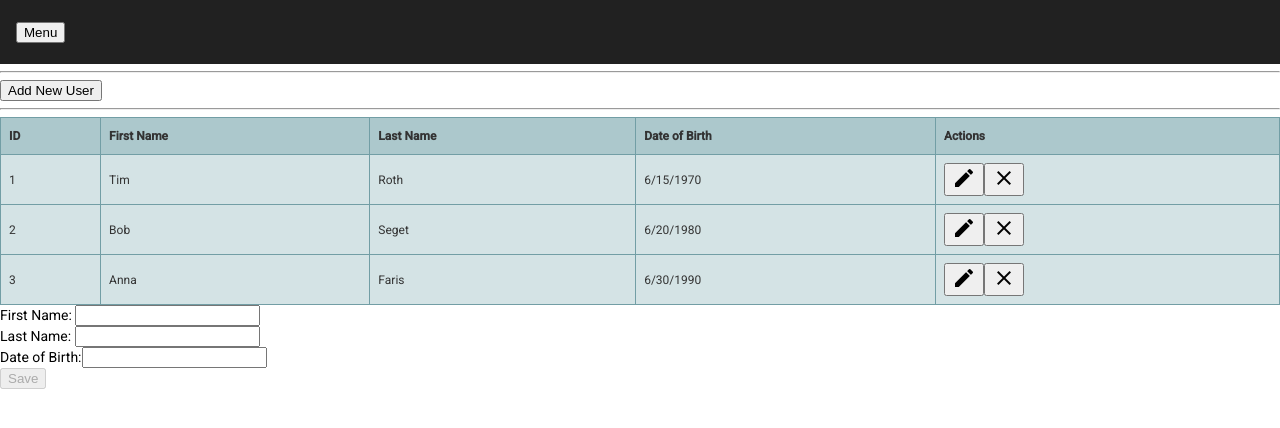
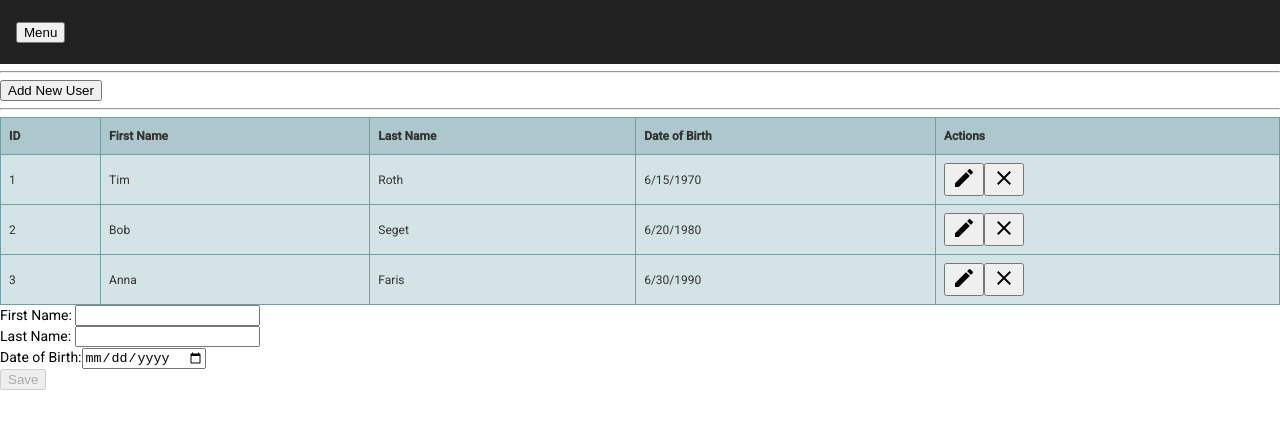
Before and after one commit to jo-vana/test-app, an Angular app: page /users/new in a window 1280 px wide. Shown: the top 428 px of the page. Built offline with nearby package versions, Linux system fonts and the light colour scheme.

Commit message:
Validation required input messages

```diff
--- a/src/app/users/create-user/create-user.component.html
+++ b/src/app/users/create-user/create-user.component.html
@@ -8,6 +8,11 @@
           formControlName="firstName"
           class="form-control"
           required>
+          <div
+              *ngIf="!profileForm.get('firstName').valid && profileForm.get('firstName').touched"
+              class="help-block">
+              <span>This field is required!</span>
+          </div>
       </div>
       <div class="form-group">
         <label for="last-name">Last Name: </label>
@@ -17,15 +22,25 @@
           formControlName="lastName"
           class="form-control"
           required>
+          <div
+              *ngIf="!profileForm.get('lastName').valid && profileForm.get('lastName').touched"
+              class="help-block">
+              <span>This field is required!</span>
+          </div>
       </div>
       <div class="form-group">
         <label for="date-of-birth">Date of Birth:</label>
         <input
-          type="text"
+          type="date"
           id="date-of-birth"
           formControlName="dateOfBirth"
           class="form-control"
           required>
+          <div
+              *ngIf="!profileForm.get('dateOfBirth').valid && profileForm.get('dateOfBirth').touched"
+              class="help-block">
+              <span>This field is required!</span>
+          </div>
       </div>
     <button type="submit" [disabled]="!profileForm.valid">Save</button>
 </form>
--- a/src/app/users/create-user/create-user.component.ts
+++ b/src/app/users/create-user/create-user.component.ts
@@ -1,6 +1,6 @@
 import { Component, OnInit } from '@angular/core';
 import { FormBuilder } from '@angular/forms';
-import { FormGroup, FormControl, Validators } from '@angular/forms';
+import { FormGroup, Validators } from '@angular/forms';
 import { UserService } from '../user.service';
 import { User } from 'src/app/user.model';
 import { ActivatedRoute, Router } from '@angular/router';
@@ -14,6 +14,8 @@ export class CreateUserComponent implements OnInit {
 
   profileForm: FormGroup;
   user: {id: number, firstName: string, lastName:string, dateOfBirth: string}
+  datePattern = "";
+
 
   constructor(private userService: UserService,
               private route: ActivatedRoute,
@@ -25,7 +27,7 @@ export class CreateUserComponent implements OnInit {
     this.profileForm = this.formBuilder.group({
       'firstName': ['',Validators.required],
       'lastName': ['',Validators.required],
-      'dateOfBirth': ['',Validators.required]
+      'dateOfBirth': ['',[Validators.required, Validators.pattern(this.datePattern)]]
     });
 
   }
--- a/src/app/users/edit-user/edit-user.component.html
+++ b/src/app/users/edit-user/edit-user.component.html
@@ -21,7 +21,7 @@
       <div class="form-group">
         <label for="date-of-birth">Date of Birth:</label>
         <input
-          type="text"
+          type="date"
           id="date-of-birth"
           formControlName="dateOfBirth"
           class="form-control"
--- a/src/app/users/edit-user/edit-user.component.ts
+++ b/src/app/users/edit-user/edit-user.component.ts
@@ -1,5 +1,5 @@
 import { Component, OnInit } from '@angular/core';
-import { FormControl, FormGroup,Validators } from '@angular/forms';
+import { FormGroup,Validators } from '@angular/forms';
 import { ActivatedRoute, Router, Params } from '@angular/router';
 import { UserService } from '../user.service';
 import { FormBuilder } from '@angular/forms';
--- a/src/app/users/user.service.ts
+++ b/src/app/users/user.service.ts
@@ -1,7 +1,4 @@
-import { identifierModuleUrl, templateJitUrl } from "@angular/compiler";
 import { Injectable } from "@angular/core";
-import { assert } from "console";
-import { User } from "../user.model";
 
 @Injectable({providedIn: 'root'})
 
--- a/src/app/users/user/user-resolver.service.ts
+++ b/src/app/users/user/user-resolver.service.ts
@@ -19,6 +19,6 @@ export class UserResolver implements Resolve<{id: number, firstName: string, las
 
   resolve(route: ActivatedRouteSnapshot, state: RouterStateSnapshot):
     Observable<User> | Promise<User> | User {
-    return this. userService.getUser(+route.params['id']);
+    return this.userService.getUser(+route.params['id']);
   }
 }
```
